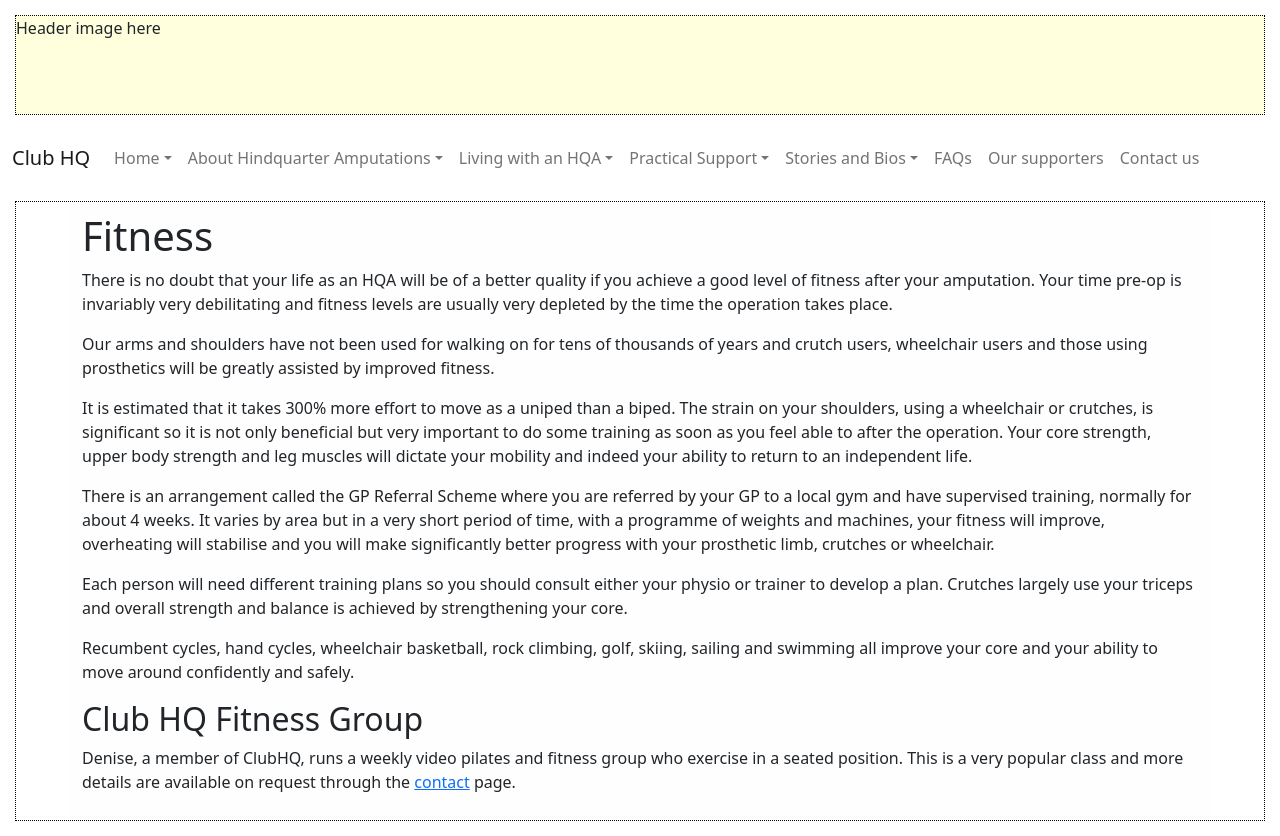
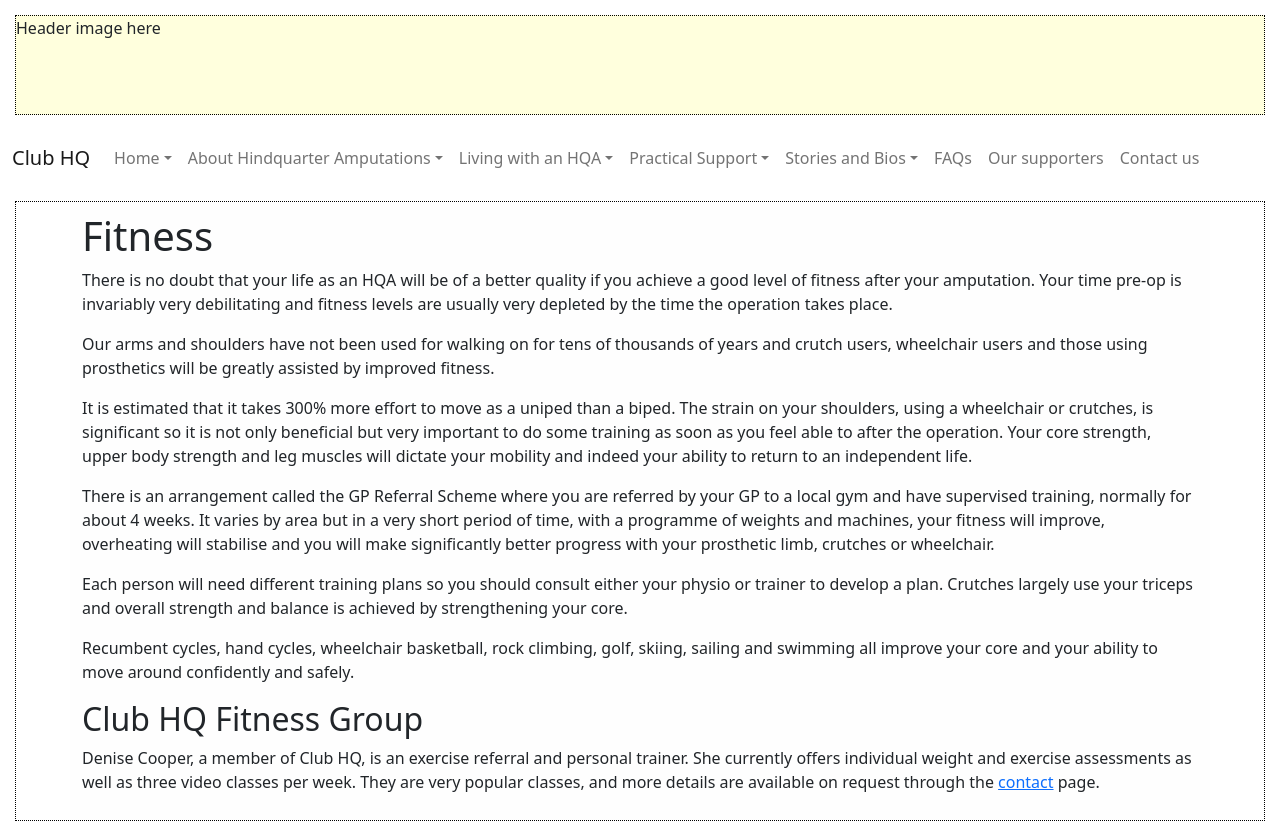
Before and after one commit to junitech/club-hq-website, a React (Create React App) app: page /fitness in a window 1280 px wide. Built offline with nearby package versions, Linux system fonts and the light colour scheme.

Commit message:
Revised copy

```diff
--- a/src/Pages/Fitness.js
+++ b/src/Pages/Fitness.js
@@ -17,7 +17,7 @@ function Fitness() {
             <p>Recumbent cycles, hand cycles, wheelchair basketball, rock climbing, golf, skiing, sailing and swimming all improve your core and your ability to move around confidently and safely.</p>
 
             <h2>Club HQ Fitness Group</h2>
-            <p>Denise, a member of ClubHQ, runs a weekly video pilates and fitness group who exercise in a seated position. This is a very popular class and more details are available on request through the <a href="contact-us">contact</a> page.</p>
+            <p>Denise Cooper, a member of Club HQ, is an exercise referral and personal trainer. She currently offers individual weight and exercise assessments as well as three video classes per week. They are very popular classes, and more details are available on request through the <a href="contact-us">contact</a> page.</p>
         </>
     );
 }
```
